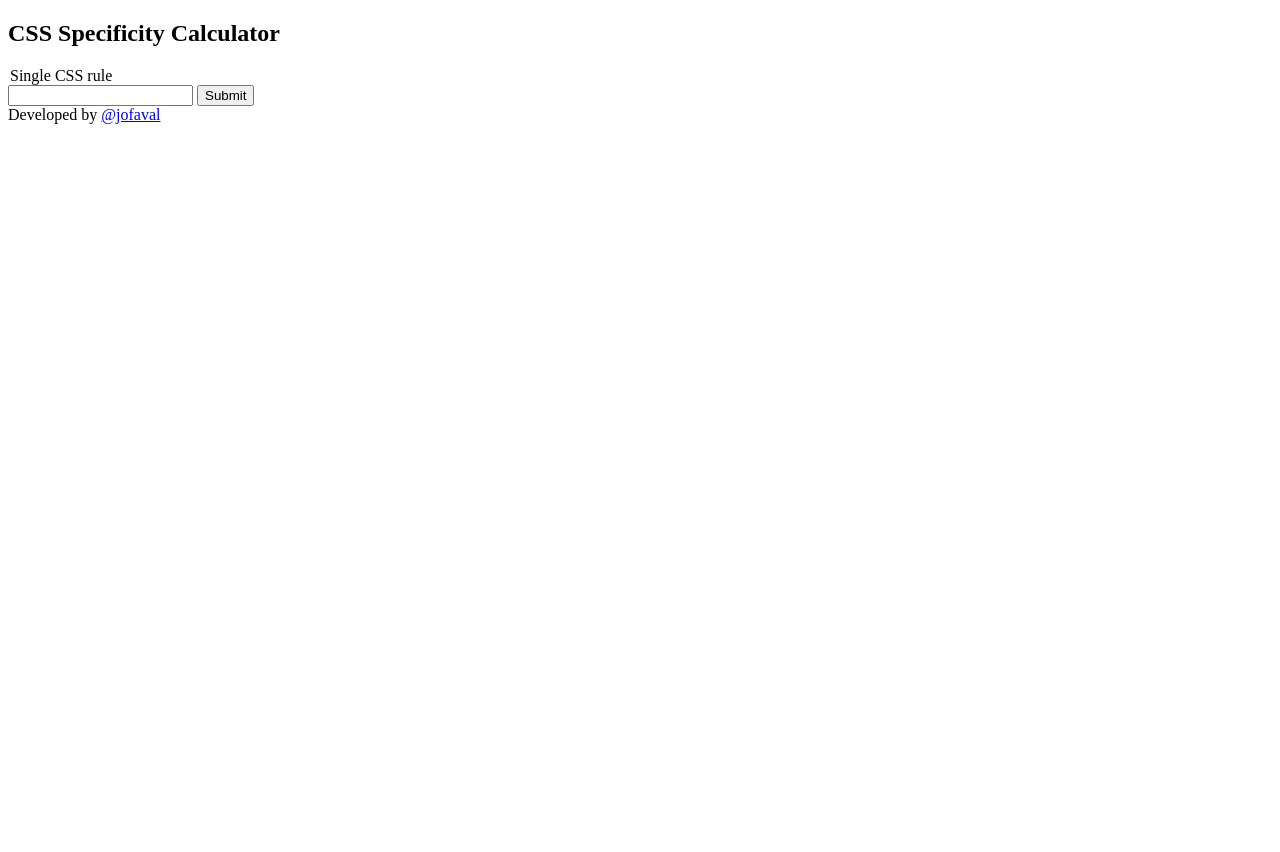
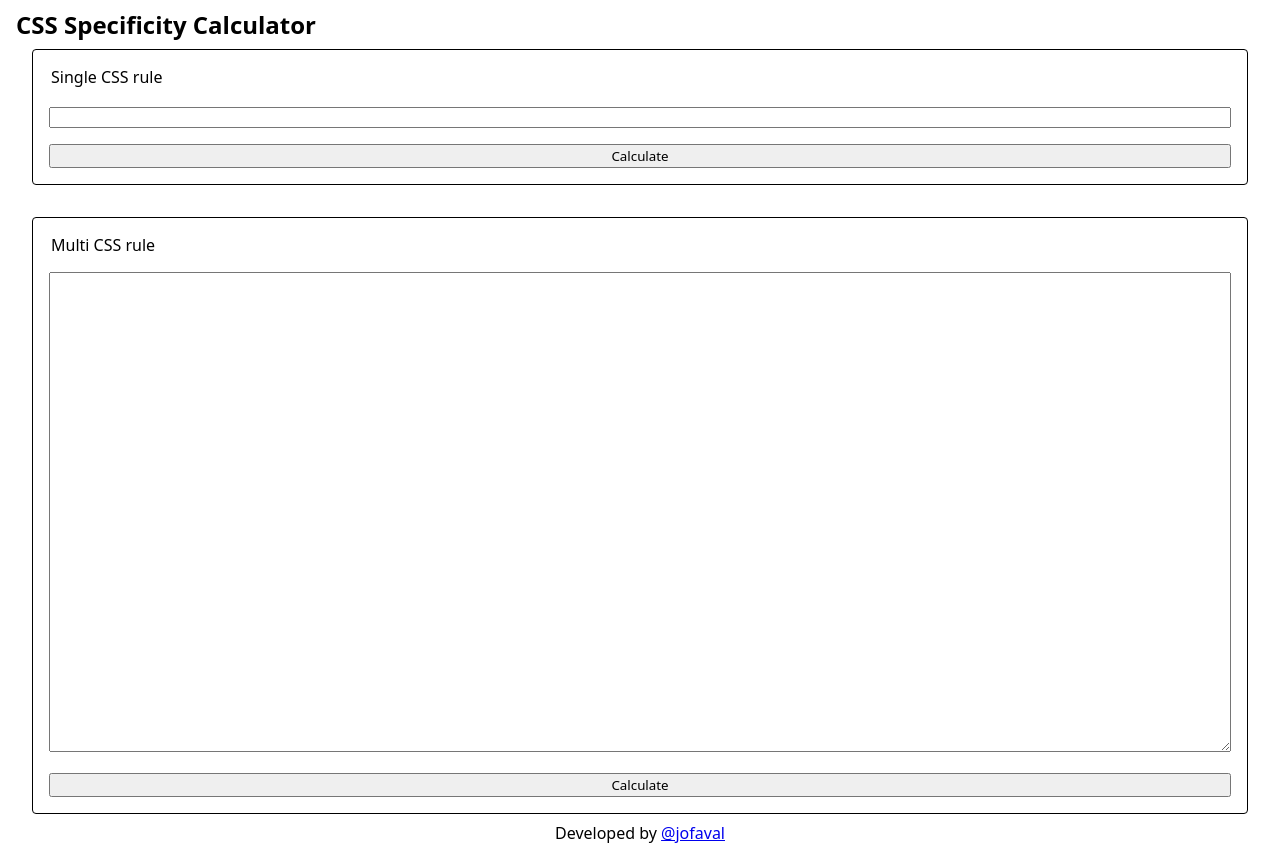
Before and after one commit to jofaval/css-specificity-calculator, a website: page src/public/index.html in a window 1280 px wide. Before the commit the page ends 800 px from the top, so only its background shows below. Drawn offline with Linux system fonts and the light colour scheme.

Commit message:
feat: Define base styling

```diff
--- a/src/public/index.html
+++ b/src/public/index.html
@@ -6,10 +6,12 @@
   <meta http-equiv="X-UA-Compatible" content="IE=edge">
   <meta name="viewport" content="width=device-width, initial-scale=1.0">
   <title>Specificity Calculator</title>
+
+  <link rel="stylesheet" href="./styles/index.css">
 </head>
 
 <body>
-  <section class="single-rule">
+  <section class="app" id="app">
     <header class="header">
       <h1 class="header__title">CSS Specificity Calculator</h1>
     </header>
@@ -22,7 +24,17 @@
           <input type="text" class="single-rule__form__input">
         </label>
 
-        <input type="submit" class="single-rule__form__submit btn btn-primary">
+        <input type="submit" value="Calculate" class="single-rule__form__submit btn btn-primary">
+      </form>
+
+      <form action="" id="multiRuleForm" class="form multi-rule__form">
+        <legend class="multi-rule__form__legend legend">Multi CSS rule</legend>
+
+        <label class="multi-rule__form__label">
+          <textarea type="text" class="multi-rule__form__textarea" rows="8"></textarea>
+        </label>
+
+        <input type="submit" value="Calculate" class="multi-rule__form__submit btn btn-primary">
       </form>
     </main>
 
--- /dev/null
+++ b/src/public/styles/index.css
@@ -0,0 +1,78 @@
+:root {
+    --contrast: black;
+    --text-color: black;
+}
+
+* {
+    box-sizing: border-box;
+    font-family: system-ui, -apple-system, BlinkMacSystemFont, "Segoe UI", Roboto,
+        Oxygen, Ubuntu, Cantarell, "Open Sans", "Helvetica Neue", sans-serif;
+}
+
+html,
+body,
+h1,
+h2,
+h3,
+h4,
+h5,
+h6 {
+    margin: 0;
+    padding: 0;
+}
+
+.header,
+.footer {
+    padding: 0.5rem 1rem;
+}
+
+.app {
+    min-height: 100vh;
+
+    display: flex;
+    flex-direction: column;
+}
+
+.app>main {
+    flex: 100%;
+
+    display: flex;
+    flex-direction: column;
+    justify-content: start;
+    align-items: center;
+
+    gap: 2rem;
+}
+
+.app>main form {
+    border: thin solid black;
+    border-radius: .25rem;
+    padding: 1rem;
+
+    min-width: 95vw;
+
+    display: flex;
+    flex-direction: column;
+    justify-content: space-between;
+    gap: 1rem;
+    flex-wrap: wrap;
+}
+
+.app>main form.multi-rule__form {
+    flex: 100%;
+}
+
+.app>main form :is(input[type="text"], textarea) {
+    width: 100%;
+
+    font-family: 'Courier New', Courier, monospace;
+}
+
+.app>main form textarea {
+    resize: vertical;
+    min-height: 60vh;
+}
+
+.footer {
+    text-align: center;
+}
```
